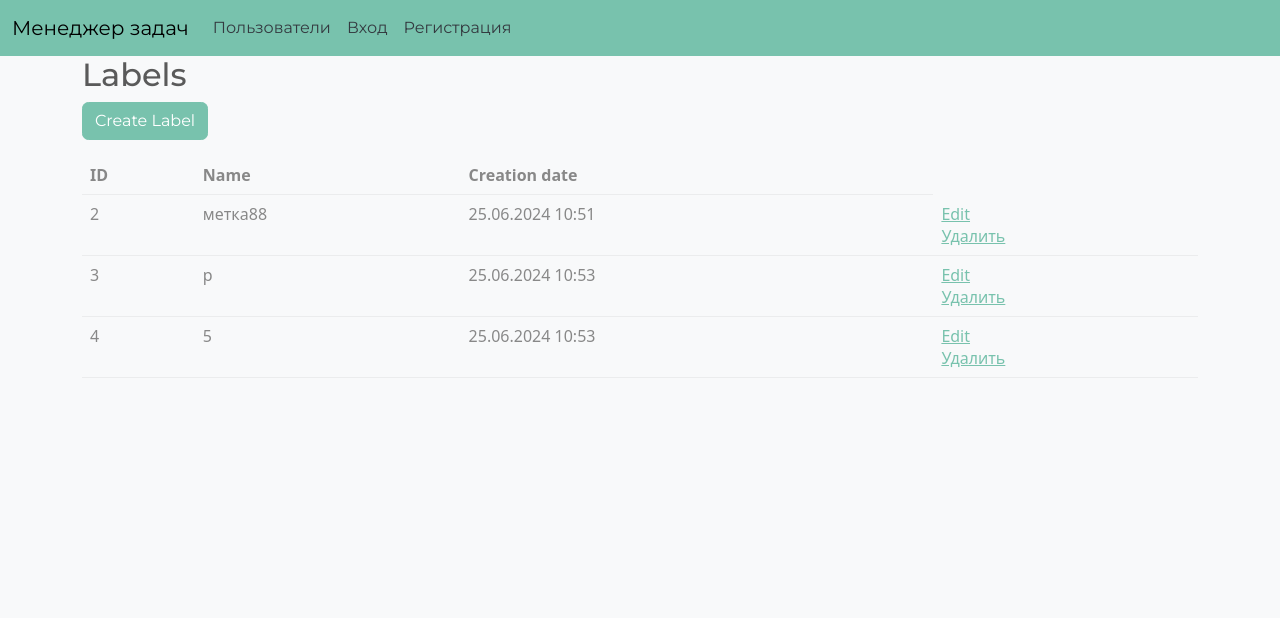
After one commit to LuybovB/python-project-52, a Django app: page /labels/ in a window 1280 px wide. The commit adds this page. Shown: the top 618 px of the page. Run offline with Django 5.2, Linux system fonts and the light colour scheme; data comes from the database, SQL or seed files in the repository; both versions use the stored data as it was after the commit; some libraries are stand-ins or nearby versions.

Commit message:
add_labels

```diff
--- a/task_manager/models.py
+++ b/task_manager/models.py
@@ -24,15 +24,29 @@ class Status(models.Model):
         return self.name
 
 
+class Label(models.Model):
+    name = models.CharField(max_length=100, unique=True)
+    created_at = models.DateTimeField(auto_now_add=True)
+
+    def delete(self, *args, **kwargs):
+        if self.task_set.exists():  # Проверяем, есть ли связанные задачи
+            return  # Если есть, прерываем операцию удаления
+        super(Label, self).delete(*args, **kwargs)  # Иначе, вызываем стандартный метод удаления
+
+
+    def __str__(self):
+        return self.name
+
+
 class Task(models.Model):
     name = models.CharField(max_length=100, verbose_name=_('Name'))
     description = models.TextField(verbose_name=_('Description'))
     status = models.ForeignKey(Status, on_delete=models.CASCADE, related_name='tasks', default=1, verbose_name=_('Status'))
     author = models.ForeignKey(CustomUser, related_name='author_tasks', on_delete=models.CASCADE, verbose_name=_('Author'))
     executor = models.ForeignKey(CustomUser, related_name='executor_tasks', on_delete=models.CASCADE, null=True, verbose_name=_('Executor'))
-
     created_at = models.DateTimeField(auto_now_add=True, verbose_name=_('Дата создания'))
     updated_at = models.DateTimeField(auto_now=True)
+    labels = models.ManyToManyField(Label, related_name='tasks')
 
     def __str__(self):
         return self.name
--- /dev/null
+++ b/task_manager/templates/labels/labels.html
@@ -0,0 +1,40 @@
+{% extends 'base.html' %}
+
+{% load static %}
+{% load i18n %}
+
+{% block content %}
+  <div class="labels-list-container">
+    <h2>{% trans 'Labels' %}</h2>
+    <form method="get" action="{% url 'label_create' %}" class="labels-list-form">
+      {% csrf_token %}
+      <button type="submit" class="btn btn-primary">{% trans 'Create Label' %}</button>
+    </form>
+    <table class="table">
+      <thead>
+        <tr>
+          <th>ID</th>
+          <th>{% trans 'Name' %}</th>
+          <th>{% trans 'Creation date' %}</th>
+        </tr>
+      </thead>
+      <tbody>
+        {% for label in labels %}
+          <tr>
+            <td>{{ label.id }}</td>
+            <td>{{ label.name }}</td>
+            <td>{{ label.created_at|date:"d.m.Y H:i" }}</td>
+            <td>
+              <div><a href="{% url 'label_update' label.id %}">{% trans "Edit" %}</a></div>
+              <div><a href="{% url 'label_delete' label.id %}">{% trans "Delete" %}</a></div>
+            </td>
+          </tr>
+        {% endfor %}
+      </tbody>
+    </table>
+  </div>
+{% endblock %}
+
+{% block css %}
+  <link rel="stylesheet" href="{% static 'css/labels-list.css' %}">
+{% endblock %}
--- a/task_manager/templates/nav.html
+++ b/task_manager/templates/nav.html
@@ -25,6 +25,9 @@
                             <a class="nav-link" href="{% url 'list_statuses' %}" style="color: #343a40;">{% trans 'Статусы' %}</a>
                         </li>
                         <li class="nav-item">
+                            <a class="nav-link" href="{% url 'labels-list' %}" style="color: #343a40;">{% trans 'Labels' %}</a>
+                        </li>
+                        <li class="nav-item">
                             <a class="nav-link" href="{% url 'task_list' %}" style="color: #343a40;">{% trans 'Задачи' %}</a>
                         </li>
                         <li class="nav-item">
--- a/task_manager/urls.py
+++ b/task_manager/urls.py
@@ -23,4 +23,8 @@ urlpatterns = [
     path('tasks/<int:pk>/update/', views.task_update, name='task_update'),
     path('tasks/<int:pk>/delete/', views.task_delete, name='task_delete'),
     path('tasks/<int:pk>/', views.task_detail, name='task_detail'),
+    path('labels/', views.labels_list, name='labels-list'),
+    path('labels/create/', views.label_create, name='label_create'),
+    path('labels/<int:pk>/edit/', views.label_update, name='label_update'),
+    path('labels/<int:pk>/delete/', views.label_delete, name='label_delete'),
 ]
--- a/task_manager/views.py
+++ b/task_manager/views.py
@@ -1,9 +1,9 @@
 from django.views.generic import TemplateView
 from django.utils.translation import gettext_lazy as _
-from task_manager.forms import CustomUserCreationForm, LoginForm, StatusForm, TaskForm
+from task_manager.forms import CustomUserCreationForm, LoginForm, StatusForm, TaskForm, LabelForm
 from django.shortcuts import render, redirect, get_object_or_404
 from django.contrib.auth import authenticate, login, logout
-from task_manager.models import CustomUser, Status, Task
+from task_manager.models import CustomUser, Status, Task, Label
 from django.http import HttpResponseRedirect, HttpResponseForbidden, JsonResponse
 from django.urls import reverse
 from django.contrib import messages
@@ -27,11 +27,11 @@ def register(request):
             user.is_active = True
             user.save()
             username = form.cleaned_data.get('username')
-            password = form.cleaned_data.get('password1')  # Используйте 'password1' из формы
+            password = form.cleaned_data.get('password1')
             user = authenticate(request, username=username, password=password)
             if user is not None:
                 login(request, user)
-                return redirect('root')  # Убедитесь, что 'root' существует в urls.py
+                return redirect('root')
             else:
                 return redirect('login')
     else:
@@ -234,3 +234,43 @@ def task_delete(request, pk):
         return redirect('task_list')
 
     return render(request, 'tasks/task_delete.html', {'task': task})
+
+
+def label_delete(request, pk):
+    label = get_object_or_404(Label, pk=pk)
+    if label.task_set.exists():  # Проверяем, связана ли метка с задачами
+        messages.error(request, 'Эту метку нельзя удалить, так как она связана с задачей.')
+    else:
+        label.delete()
+        messages.success(request, 'Метка успешно удалена.')
+    return redirect('labels_list')  # Возвращаем пользователя на список меток
+
+
+def label_create(request):
+    if request.method == 'POST':
+        form = LabelForm(request.POST)
+        if form.is_valid():
+            form.save()
+            messages.success(request, 'Метка успешно создана.')
+            return redirect('labels-list')
+    else:
+        form = LabelForm()
+    return render(request, 'labels/label_create.html', {'form': form})
+
+
+def label_update(request, pk):
+    label = get_object_or_404(Label, pk=pk)
+    if request.method == 'POST':
+        form = LabelForm(request.POST, instance=label)
+        if form.is_valid():
+            form.save()
+            messages.success(request, 'Метка успешно обновлена.')
+            return redirect('labels-list')
+    else:
+        form = LabelForm(instance=label)
+    return render(request, 'labels/label_update.html', {'form': form, 'label': label})
+
+
+def labels_list(request):
+    labels = Label.objects.all()
+    return render(request, 'labels/labels.html', {'labels': labels})
```
Also changed, not shown: task_manager/forms.py (+13 -1 lines), task_manager/templates/labels/label_create.html (added, +25 -0 lines), task_manager/templates/labels/label_form.html (added, +23 -0 lines), task_manager/templates/labels/label_update.html (added, +33 -0 lines), db.sqlite3, locale/ru/LC_MESSAGES/django.po, task_manager/migrations/0015_label_task_labels.py (added), task_manager/migrations/0016_label_created_at.py (added), 1 other file.
